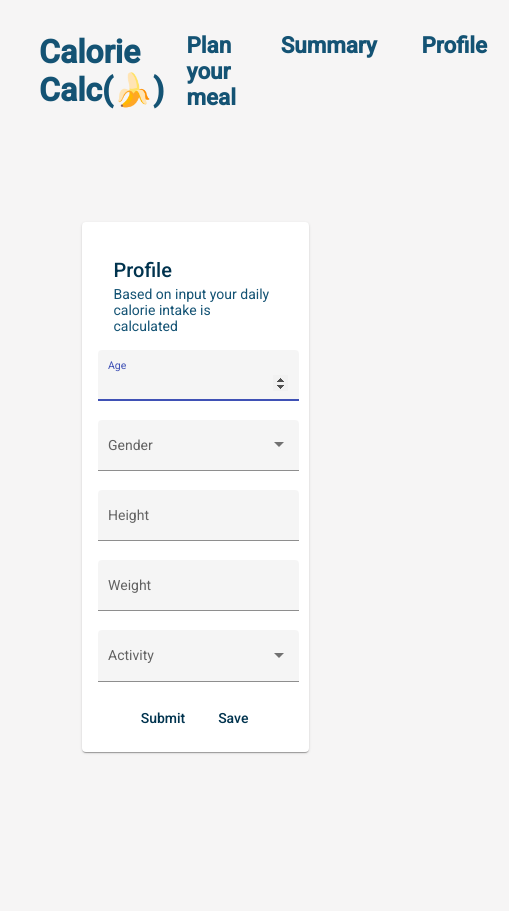
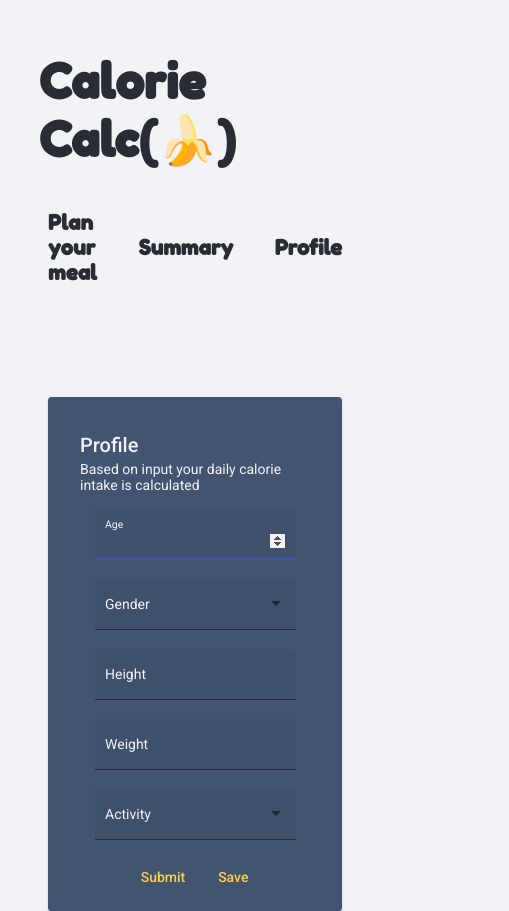
Before and after one commit to adamtopczewski/calorie-calculator, an Angular app: page /profile in a window 390 px wide. Shown: the whole page, 509 px wide, since content can reach past the window. Before the commit the page ends 844 px from the top, so only its background shows below. Built offline with nearby package versions, Linux system fonts and the light colour scheme; no server answers.

Commit message:
styling rework

```diff
--- a/src/app/add-meal-dialog/add-meal-dialog.component.css
+++ b/src/app/add-meal-dialog/add-meal-dialog.component.css
@@ -5,7 +5,12 @@
 }
 
 .mat-form-field {
-  margin: 1em 2em;
+  margin: 0 2em;
+}
+
+.form-field-amount,
+.form-field-measure {
+  max-width: 150px;
 }
 
 .search-input {
@@ -17,3 +22,19 @@
 .dialog-header {
   width: 100%;
 }
+
+.food-label {
+  font-weight: 500;
+  font-size: 1.2rem;
+}
+
+.mat-spinner{
+  width: 100%;
+  margin: 2em auto;
+}
+@media (max-width: 991.98px) {
+  .mat-list-item{
+    display: flex;
+    flex-direction: column;
+  }
+ }
--- a/src/app/app.component.css
+++ b/src/app/app.component.css
@@ -1,9 +1,9 @@
 @keyframes linkPop {
   from {
-    transform: scale(1);
+    transform: translateY(0);
   }
   to {
-    transform: scale(1.1);
+    transform: translateY(2px);
   }
 }
 
@@ -13,7 +13,7 @@ a {
 }
 
 a:hover {
-  animation: linkPop 0.1s ease-in forwards;
+  animation: linkPop 0.2s ease-out forwards;
 }
 
 .navbar {
@@ -25,19 +25,35 @@ a:hover {
   padding: 2em;
 }
 
-.navbar-logo h1 {
-  font-size: 2rem;
-  font-weight: bold;
-  margin: 0;
+.navbar-logo h1 a{
+  font-size: 2.5rem;
+  font-family: var(--logo-font);
   cursor: pointer;
 }
 
 .navbar-links {
-  font-size: 1.4rem;
+  font-size: 2rem;
   display: flex;
+  align-items: center;
 }
 
 .navbar-links a {
   margin: 0 1em;
   font-weight: 600;
+  font-family: var(--logo-font);
 }
+
+
+@media (max-width: 991.98px) {
+  .navbar-logo h1 a{
+    font-size: 3rem;
+  }
+
+  .navbar-links {
+    font-size: 1.3rem;
+    margin-top: 1em;
+  }
+  .navbar{
+    flex-direction: column;
+  }
+}
--- a/src/app/calculate-meals/calculate-meals.component.css
+++ b/src/app/calculate-meals/calculate-meals.component.css
@@ -8,15 +8,24 @@ li img {
   max-width: 50px;
 }
 
+.list-item {
+  color: var(--sec-text-color);
+}
+
 mat-panel-title {
-  color: var(--main-txt-color);
+  color: var(--sec-txt-color);
   font-weight: 550;
+}
+
+mat-panel-description {
+  color: var(--sec-txt-color);
 }
 
 button {
   color: var(--accent-color);
 }
 
-.save-btn {
-  color: var(--main-txt-color);
+
+.item-calories{
+  margin: 0 2em;
 }
--- a/src/app/nutrition-info/nutrition-info.component.css
+++ b/src/app/nutrition-info/nutrition-info.component.css
@@ -0,0 +1,35 @@
+.mat-card {
+  padding: 2em;
+}
+
+.daily-calories {
+  display: flex;
+  justify-content: space-between;
+  align-content: center;
+  width: 50%;
+  margin: auto;
+}
+
+.daily-calories-total {
+  flex-grow: 1;
+  font-size: 1.3rem;
+  font-weight: 600;
+  margin:auto;
+}
+
+.slash {
+  flex-grow: 1;
+  font-size: 1.5rem;
+  font-family: var(--main-font);
+  margin: auto;
+  color: var(--sec-txt-color);
+  font-weight: bolder;
+  text-align: center;
+}
+
+.daily-calories-intake {
+  font-size: 1.3rem;
+  flex-grow: 1;
+  font-weight: 600;
+  margin:auto;
+}
--- a/src/app/pages/plan-meal/plan-meal.component.css
+++ b/src/app/pages/plan-meal/plan-meal.component.css
@@ -11,6 +11,7 @@
 app-calculate-meals {
   flex-grow: 3;
   margin: 0 2em;
+  align-self: flex-start;
 }
 app-nutrition-info {
   flex-grow: 2.5;
@@ -18,3 +19,37 @@ app-nutrition-info {
   align-self: flex-start;
   text-align: center;
 }
+
+
+@media (max-width: 1199.98px) {
+  section {
+      display: flex;
+      flex-direction: column;
+      justify-content: center;
+      align-items: center;
+  }
+
+  app-calculate-meals {
+    width: 100%;
+    flex-grow: 1;
+    margin: 0 auto;
+  }
+  app-nutrition-info {
+    width: 80%;
+    flex-grow: 1;
+    margin-top: 2em;
+    align-self: center;
+    text-align: center;
+  }
+}
+@media (max-width: 767.98px) {
+  .container{
+    width: 100%;
+  }
+  app-calculate-meals {
+    width: 90%;
+  }
+  app-nutrition-info {
+    width: 90%;
+  }
+ }
--- a/src/app/pages/profile/profile.component.css
+++ b/src/app/pages/profile/profile.component.css
@@ -1,22 +1,25 @@
 .mat-card {
   align-self: start;
+  display: flex;
+  flex-direction: column;
+  align-items: center;
+  justify-content: center;
   width: 50%;
   margin: 0 3em;
 }
 
-
 .calorie-intake {
+  padding: 1em;
   margin: 2em auto;
   text-align: center;
   align-items: center;
 }
 
 .calorie-intake h2 {
-  color: var(--accent-color);
+  color: var(--sec-txt-color);
 }
 
 .mat-card-title {
-  color: var(--main-txt-color);
   margin-top: 1em;
 }
 .mat-card-subtitle {
@@ -24,5 +27,15 @@
 }
 
 button {
-  color: var(--main-txt-color);
+  color: var(--accent-color);
 }
+
+/* add to mat-card width 90% on mobile */
+@media (max-width: 767.98px) {
+  .container{
+    width: 100%;
+  }
+  .mat-card {
+    width: 90%;
+  }
+ }
--- a/src/app/pages/summary/summary.component.css
+++ b/src/app/pages/summary/summary.component.css
@@ -0,0 +1,65 @@
+.mat-card {
+  width: 60%;
+  height: 60vh;
+  overflow: hidden;
+  padding: 2em;
+  display: flex;
+  flex-direction: column;
+}
+
+.mat-card-header{
+  justify-content: center;
+}
+.mat-card-title {
+  margin: 0.5em auto;
+  text-align: center;
+  font-size: 2rem;
+  font-weight: bold;
+  font-family: var(--main-font);
+}
+
+.mat-card-subtitle {
+  font-size: 1.1rem;
+}
+
+.mat-card-content {
+  overflow-x: hidden;
+  overflow-y: scroll;
+}
+
+.calories-text{
+  font-weight: 550;
+}
+
+.macro-text{
+  font-weight: 550;
+}
+.general-info{
+  display: flex;
+  flex-direction: row-reverse;
+  justify-content: space-around;
+}
+.mat-list {
+  margin-top: 2em;
+}
+
+.mat-card-actions{
+  width: 100%;
+  justify-content: flex-end;
+}
+button {
+  background-color: var(--sec-bg-color);
+  color: var(--accent-color);
+  float: right;
+}
+
+
+
+@media (max-width: 767.98px) {
+  .container{
+    width: 100%;
+  }
+  .mat-card {
+    width: 90%;
+  }
+ }
--- a/src/styles.css
+++ b/src/styles.css
@@ -1,25 +1,54 @@
-/* You can add global styles to this file, and also import other style files */
-
+/* Fonts import */
+@import url('https://fonts.googleapis.com/css2?family=Fredoka+One&display=swap');
+@import url('https://fonts.googleapis.com/css2?family=Red+Hat+Text:ital,wght@0,400;0,500;0,700;1,400;1,500&display=swap');
+/* inspired by https://colorhunt.co/palette/201686 */
 :root {
-  --main-bg-color: #f6f5f5;;
-  --main-txt-color: #00334e;
-  --sec-txt-color: #145374;
-  --accent-color: #ee6f57;
+  /* Colors */
+  --main-bg-color: #f1f3f8;
+  --main-txt-color: #2a2c33;
+  --sec-txt-color: #f1f3f8;
+  --accent-color: #ffcf4a;
+  --sec-bg-color: #425470;
+  --ligth-bg-color: #35445e;
+  /* Fonts */
+  --main-font: 'Red Hat Text', sans-serif;
+  --logo-font: 'Fredoka One', cursive;
 }
 
-html, body { height: 100%; }
+html,
+body {
+  height: 100%;
+}
 
-body { margin: 0;
-    font-family: Roboto,
-    "Helvetica Neue", sans-serif;
+body {
+  margin: 0;
+  font-family: var(--main-font);
   background-color: var(--main-bg-color);
-    color: var(--sec-txt-color);
+  color: var(--main-txt-color);
+  overflow-x: hidden;
+}
+
+* {
+  font-family: var(--sec-font);
 }
 
 h2,
 h3,
 p {
-  color: var(--main-txt-color);
+  color: var(--sec-txt-color);
+}
+
+h2 {
+  font-size: 2rem;
+  margin: 0 auto;
+}
+
+h3 {
+  font-size: 1.5rem;
+}
+
+p {
+  font-size: 1rem;
 }
 
 section {
@@ -34,4 +63,74 @@ section {
   margin: 0 auto;
 }
 
-/* https://colorhunt.co/palette/201897 */
+/* material elements colors */
+/* BG's */
+.mat-card {
+  background-color: var(--sec-bg-color);
+  -webkit-box-shadow: 3px 3px 15px 1px rgba(0,0,0,0.75);
+  -moz-box-shadow: 3px 3px 15px 1px rgba(0,0,0,0.75);
+  box-shadow: 3px 3px 15px 1px rgba(0,0,0,0.75);
+}
+.mat-expansion-panel {
+  background-color: var(--ligth-bg-color);
+}
+.mat-dialog-container {
+  background-color: var(--sec-bg-color);
+}
+.mat-input {
+  background-color: var(--sec-bg-color);
+}
+
+/* Text */
+input{
+  color: var(--sec-txt-color);
+}
+mat-label {
+  color: var(--sec-txt-color);
+}
+.mat-form-field {
+  color: var(--sec-txt-color);
+}
+.mat-select-value-text{
+  color: var(--sec-txt-color);
+}
+.mat-card-title {
+  color: var(--sec-txt-color);
+}
+.mat-card-subtitle {
+  color: var(--sec-txt-color);
+}
+/*
+Fix for angular material component
+provided by user: thw0rted
+https://github.com/angular/components/issues/11765
+*/
+.ng-animating mat-card mat-expansion-panel-header {
+  height: 48px;
+}
+.ng-animating mat-card div.mat-expansion-panel-content {
+  height: 0px;
+  visibility: hidden;
+}
+/*
+Costume scroll design
+https://codepen.io/devstreak/pen/dMYgeO
+*/
+::-webkit-scrollbar-track
+{
+    -webkit-box-shadow: inset 0 0 6px rgba(0,0,0,0.3);
+    box-shadow: inset 0 0 6px rgba(0,0,0,0.3);
+    border-radius: 10px;
+    background-color: #F5F5F5;
+}
+::-webkit-scrollbar
+{
+    width: 10px;
+}
+::-webkit-scrollbar-thumb
+{
+    border-radius: 10px;
+    -webkit-box-shadow: inset 0 0 6px rgba(0,0,0,.3);
+    box-shadow: inset 0 0 6px rgba(0,0,0,.3);
+    background-color: var(--accent-color);
+}
```
Lines whose indentation alone changed are shown as unchanged.
